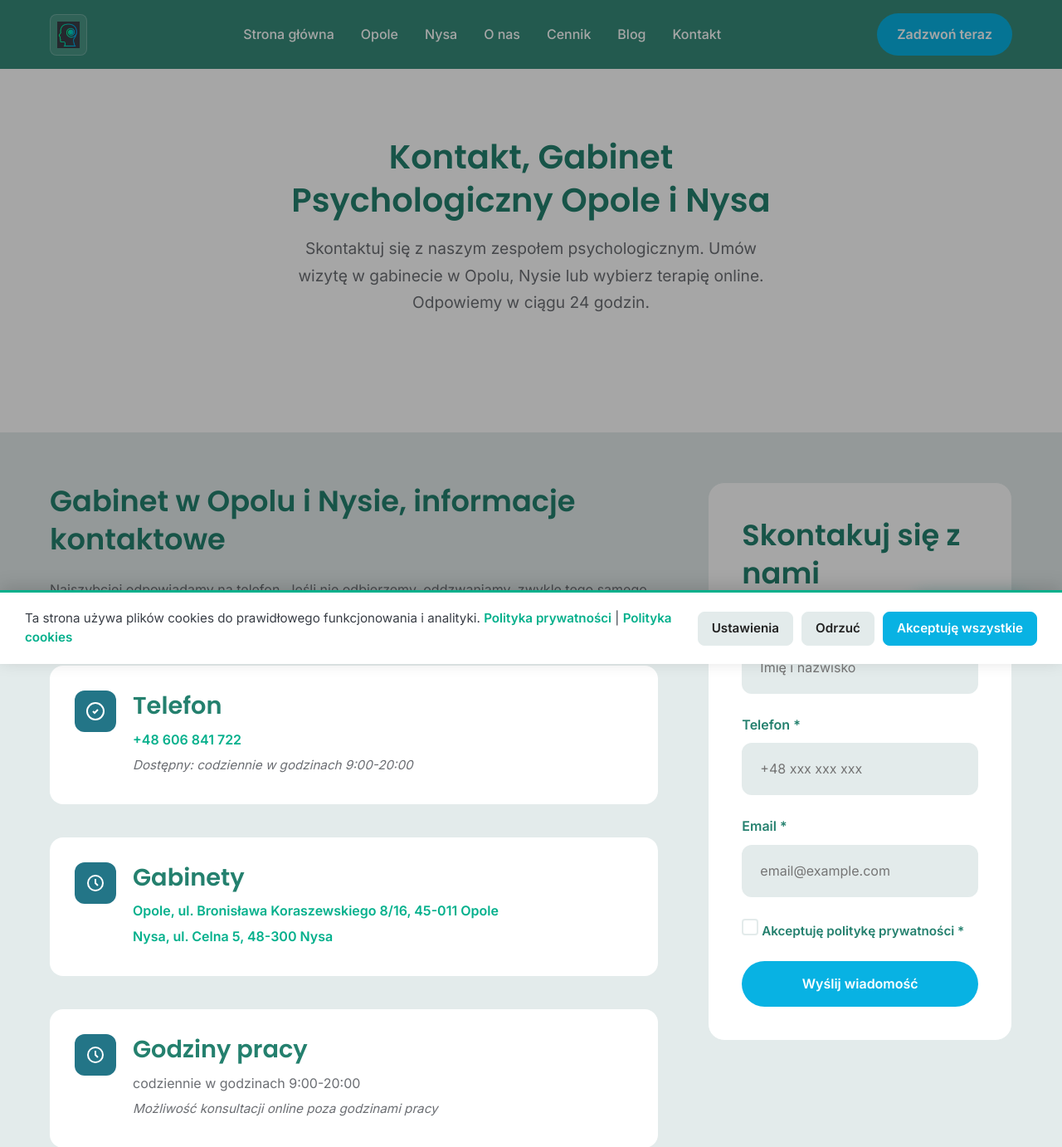
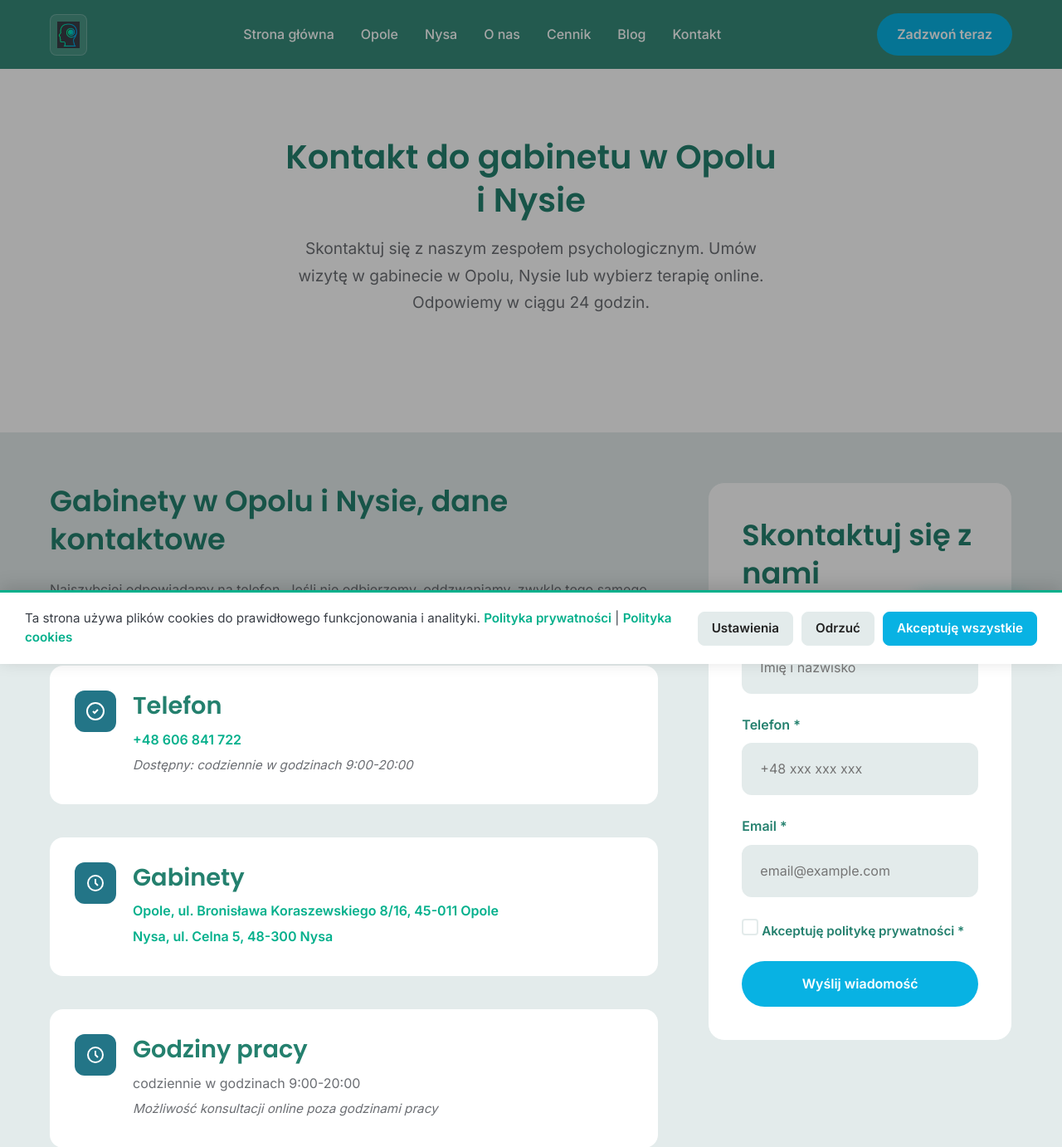
Before and after one commit to MonkeyBooze/Psycholog-website, a Django app: page /kontakt/ in a window 1280 px wide. Shown: the top 1382 px of the page at 83% size. Run offline with Django 5.2, Linux system fonts and the light colour scheme.

Commit message:
Correct Polish wording across headings
Read all 142 rendered headings rather than pattern-matching, because Polish
style is not something a regular expression detects reliably.

  Skontakuj sie z nami            -> Skontaktuj    a typo, live on the site
  Z czym sie do nas zglaszaja     -> Z czym zglaszaja sie do nas pacjenci
                                     no subject, so it is unclear who
  Gotowy na pierwsza rozmowe?     -> Czas na pierwsza rozmowe
                                     masculine form excludes most of the people
                                     who come to the practice
  Gabinet w Opolu i Nysie, ...    -> Gabinety ..., dane kontaktowe
                                     two offices, and "informacje kontaktowe"
                                     is a calque of the English
  Gabinet Opole, dane kontaktowe  -> Gabinet w Opolu, ...    locative case
  Kontakt, Gabinet Psychologiczny -> Kontakt do gabinetu w Opolu i Nysie
                                     a common noun is not a proper name

Four more H1 headings still joined a phrase to a location with a comma, on the
home page, ADHD diagnosis, individual therapy and speech therapy.

Co-Authored-By: Claude Opus 5 <noreply@anthropic.com>

```diff
--- a/app/templates/about_us.html
+++ b/app/templates/about_us.html
@@ -149,7 +149,7 @@
 <section class="cta-section section-small">
   <div class="container">
     <div class="cta-content">
-      <h2>Gotowy na pierwszą rozmowę?</h2>
+      <h2>Czas na pierwszą rozmowę</h2>
       <p>Skontaktuj się ze nami, aby umówić konsultację. Pierwszy kontakt jest zawsze bez zobowiązań.</p>
       <div class="cta-buttons">
         <a href="/kontakt/" class="btn btn-primary">Skontaktuj się</a>
--- a/app/templates/contact.html
+++ b/app/templates/contact.html
@@ -7,7 +7,7 @@
 <section class="contact-hero section">
   <div class="container">
     <div class="section-header">
-      <h1>Kontakt, Gabinet Psychologiczny Opole i Nysa</h1>
+      <h1>Kontakt do gabinetu w Opolu i Nysie</h1>
       <p>Skontaktuj się z naszym zespołem psychologicznym. Umów wizytę w gabinecie w Opolu, Nysie lub wybierz terapię online. Odpowiemy w ciągu 24 godzin.</p>
     </div>
   </div>
@@ -19,7 +19,7 @@
     <div class="contact-grid">
       <!-- Contact Information -->
       <div class="contact-info-section">
-        <h2>Gabinet w Opolu i Nysie, informacje kontaktowe</h2>
+        <h2>Gabinety w Opolu i Nysie, dane kontaktowe</h2>
         <p>
           Najszybciej odpowiadamy na telefon. Jeśli nie odbierzemy, oddzwaniamy, zwykle tego
           samego dnia. Termin zarezerwujesz też przez
@@ -75,7 +75,7 @@
       <!-- Contact Form -->
       <div class="contact-form-section">
         <div class="contact-form-wrapper">
-          <h2>Skontakuj się z nami</h2>
+          <h2>Skontaktuj się z nami</h2>
           <form action="{% url 'book' %}" method="post" class="contact-form">
             {% csrf_token %}
             {{ form.hp_field }}
--- a/app/templates/diagnoza_adhd.html
+++ b/app/templates/diagnoza_adhd.html
@@ -9,7 +9,7 @@
 <section class="service-hero section">
     <div class="container">
         <div class="service-hero-content">
-            <h1>Diagnoza ADHD u dorosłych, Psycholog Opole i Nysa</h1>
+            <h1>Diagnoza ADHD u dorosłych w Opolu i Nysie</h1>
             <p class="service-description">Kompleksowa ocena diagnostyczna ADHD w Opolu i Nysie, zgodna z kryteriami DSM-5.
                 Wykorzystujemy wywiad kliniczny DIVA-5, złoty standard w diagnozie zespołu nadpobudliwości
                 psychoruchowej z deficytem uwagi u osób dorosłych.</p>
--- a/app/templates/home.html
+++ b/app/templates/home.html
@@ -9,7 +9,7 @@
   <div class="container">
     <div class="hero-content">
       <div class="hero-text">
-        <h1 class="hero-headline">Psycholog Opole i Nysa, diagnoza ADHD i spektrum autyzmu</h1>
+        <h1 class="hero-headline">Psycholog w Opolu i Nysie, diagnoza ADHD i spektrum autyzmu</h1>
         <p class="hero-subtitle">Gabinety w <a href="/opole/">Opolu</a> i <a href="/nysa/">Nysie</a>. Diagnoza ADHD metodą DIVA-5, diagnoza spektrum autyzmu testem ADOS-2, terapia indywidualna, TUS i konsultacje online. Pierwszy termin zwykle w ciągu 3 dni roboczych.</p>
         <div class="hero-buttons">
           <a href="#booking"
--- a/app/templates/logopedia.html
+++ b/app/templates/logopedia.html
@@ -9,7 +9,7 @@
 <section class="service-hero section">
   <div class="container">
     <div class="service-hero-content">
-      <h1>Logopeda Opole i Nysa, diagnoza i terapia logopedyczna</h1>
+      <h1>Logopeda w Opolu i Nysie, diagnoza i terapia mowy</h1>
       <p class="service-description">{{ service.short }}</p>
 
       <div class="service-specs">
@@ -44,7 +44,7 @@
 <section class="who-section section bg-light">
   <div class="container">
     <div class="section-header">
-      <h2>Z czym się do nas zgłaszają</h2>
+      <h2>Z czym zgłaszają się do nas pacjenci</h2>
     </div>
     <div class="services-grid">
       {% for item in LOGOPEDIA_SCOPE %}
--- a/app/templates/lokalizacja.html
+++ b/app/templates/lokalizacja.html
@@ -125,7 +125,7 @@
 <section class="contact-content section">
   <div class="container">
     <div class="section-header">
-      <h2>Gabinet {{ loc.city }}, dane kontaktowe</h2>
+      <h2>Gabinet w {{ loc.locative }}, dane kontaktowe</h2>
     </div>
     <div class="who-content">
       <p>
--- a/app/templates/terapia_indywidualna.html
+++ b/app/templates/terapia_indywidualna.html
@@ -9,7 +9,7 @@
 <section class="service-hero section">
     <div class="container">
         <div class="service-hero-content">
-            <h1>Terapia indywidualna, Psycholog Opole i Nysa</h1>
+            <h1>Terapia indywidualna w Opolu i Nysie</h1>
             <p class="service-description">Regularne sesje terapeutyczne, psychologiczne dopasowane do Twoich potrzeb, realizowane w gabinetach w Opolu i Nysie.
                 Pracujemy w nurcie poznawczo-behawioralnym (CBT) oraz terapii schematów, podejściach
                 o udowodnionej skuteczności w leczeniu depresji, lęku, stresu i wielu innych trudności.</p>
```
